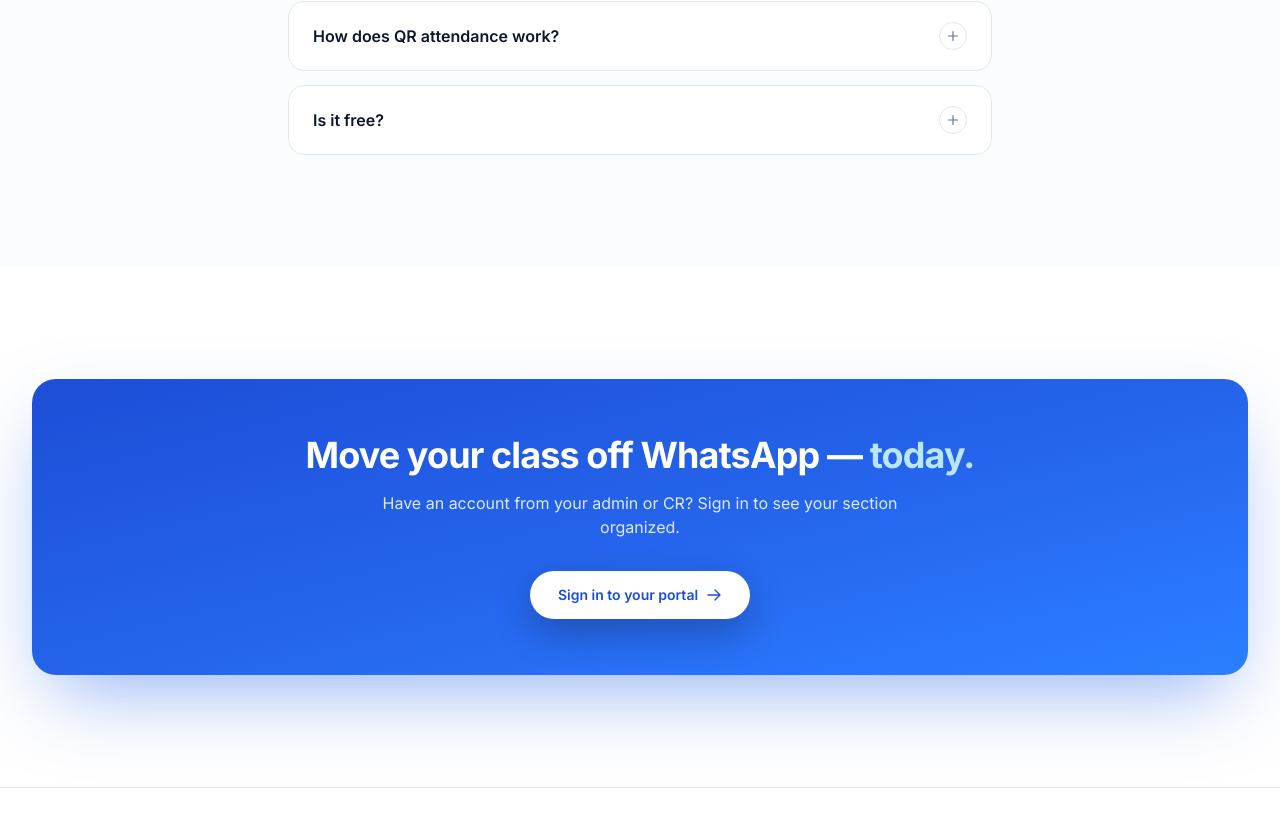
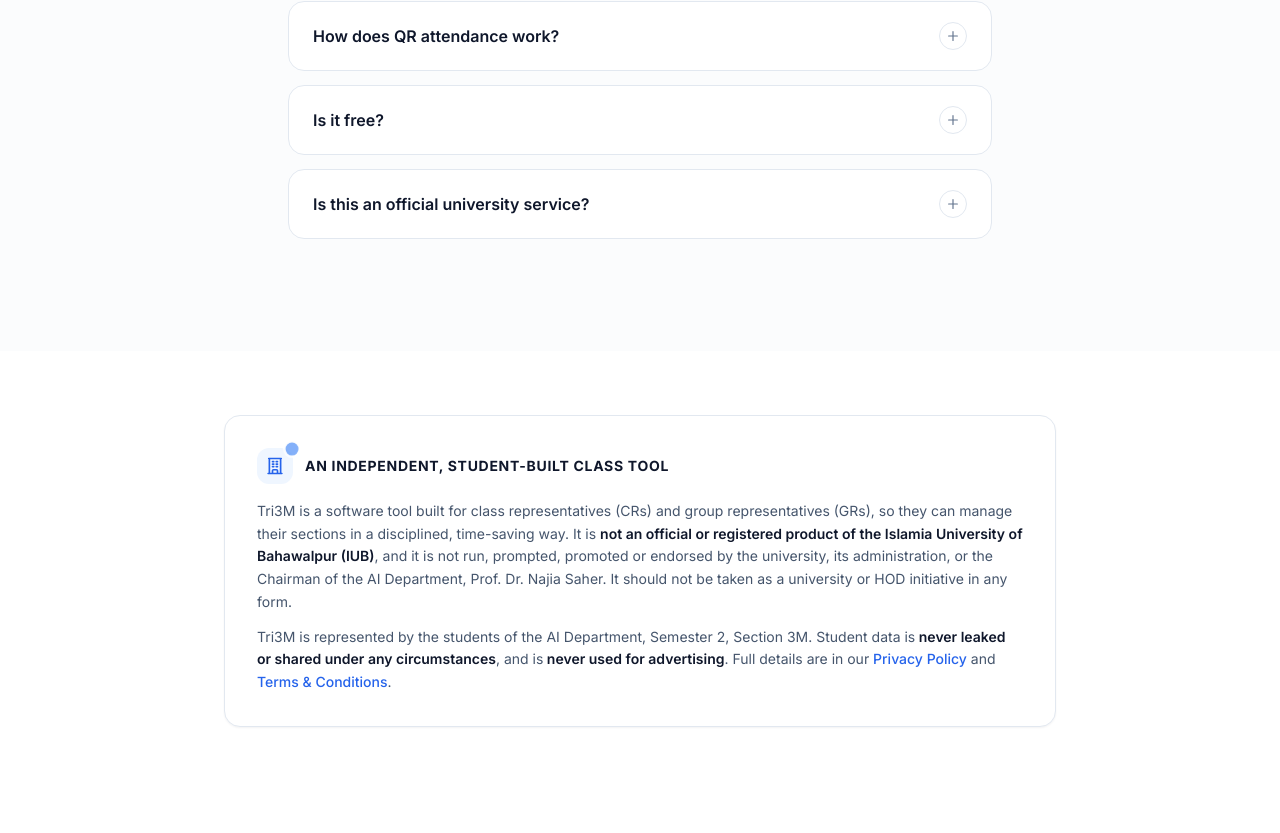
Before and after one commit to moid000/IUB-CR-, a React (Vite) app in the folder frontend/: page / in a window 1280 px wide. Shown: the part 5487-6320 px from the top of the page. Built offline with nearby package versions, Linux system fonts and the light colour scheme; no server answers.

Commit message:
Add independence, non-endorsement and data-trust notice to landing and legal pages

```diff
--- a/frontend/src/pages/Landing.jsx
+++ b/frontend/src/pages/Landing.jsx
@@ -746,6 +746,7 @@
   { q: 'Which files can be shared?', a: 'Virtually everything a class needs — PDF, Word, PowerPoint, Excel, images, archives and more, up to 10 MB per file, stored securely in the cloud.' },
   { q: 'How does QR attendance work?', a: 'Today, your CR opens a QR session and students check in from their portal. We are designing stronger checks against proxy attendance; that solution is not live yet.' },
   { q: 'Is it free?', a: 'Yes — completely free for your class. No ads, no upsells, no data selling.' },
+  { q: 'Is this an official university service?', a: 'No. Tri3M is an independent, student-built tool — not an official, registered product of the Islamia University of Bahawalpur, and not promoted or endorsed by the university, its administration, or the Chairman of the AI Department. It is represented by the students of the AI Department, Semester 2, Section 3M, purely to help CRs and GRs manage their sections efficiently. Student data is never leaked and never used for ads.' },
 ];
 
 function FaqItem({ q, a, open, onToggle }) {
@@ -784,6 +785,47 @@
             </Reveal>
           ))}
         </div>
+      </div>
+    </section>
+  );
+}
+
+/* ===================== INDEPENDENCE & TRUST ======================= *
+ *  Honest positioning: Tri3M is a student-built tool, not an official
+ *  university product. Student data is never leaked or monetized.
+ * */
+function TrustNotice() {
+  return (
+    <section aria-label="About Tri3M and your data" className="relative py-14 lg:py-16">
+      <div className="mx-auto w-full max-w-4xl px-4 sm:px-6 lg:px-8">
+        <Reveal>
+          <div className="landing-card rounded-2xl border border-slate-200 bg-white p-6 shadow-[0_1px_2px_rgb(16_24_40/0.05)] sm:p-8">
+            <div className="flex items-center gap-3">
+              <span className="relative grid size-9 place-items-center rounded-xl bg-primary-50 text-primary-600">
+                <IconBuilding className="size-5" />
+                <span className="animate-live-pulse absolute -right-1 -top-1 size-2.5 rounded-full bg-primary-500 ring-2 ring-white" aria-hidden="true" />
+              </span>
+              <h2 className="text-sm font-bold uppercase tracking-wider text-slate-900">An independent, student-built class tool</h2>
+            </div>
+            <div className="mt-4 space-y-3 text-sm leading-relaxed text-slate-600">
+              <p>
+                Tri3M is a software tool built for class representatives (CRs) and group representatives (GRs), so they can manage
+                their sections in a disciplined, time-saving way. It is <span className="font-semibold text-slate-900">not an official or registered
+                product of the Islamia University of Bahawalpur (IUB)</span>, and it is not run, prompted, promoted or endorsed by the
+                university, its administration, or the Chairman of the AI Department, Prof. Dr. Najia Saher. It should not be taken as a
+                university or HOD initiative in any form.
+              </p>
+              <p>
+                Tri3M is represented by the students of the AI Department, Semester&nbsp;2, Section&nbsp;3M. Student data is
+                <span className="font-semibold text-slate-900"> never leaked or shared under any circumstances</span>, and is
+                <span className="font-semibold text-slate-900"> never used for advertising</span>. Full details are in our{' '}
+                <Link to="/privacy" className="font-medium text-primary-600 transition-colors hover:text-primary-700">Privacy Policy</Link>
+                {' '}and{' '}
+                <Link to="/terms" className="font-medium text-primary-600 transition-colors hover:text-primary-700">Terms &amp; Conditions</Link>.
+              </p>
+            </div>
+          </div>
+        </Reveal>
       </div>
     </section>
   );
@@ -885,6 +927,7 @@
         <FileMarquee />
         <Roles />
         <Faq />
+        <TrustNotice />
         <FinalCta />
       </main>
       <Footer />
--- a/frontend/src/pages/Privacy.jsx
+++ b/frontend/src/pages/Privacy.jsx
@@ -9,13 +9,14 @@
  *  data selling.
  * ------------------------------------------------------------------ */
 
-const UPDATED = 'September 15, 2026';
+const UPDATED = 'September 24, 2026';
 
 const SECTIONS = [
   {
     h: '1. Who we are & scope',
     p: [
       'Tri3M ("the Service") is a class portal for student sections — organized by department, session and class. This policy explains what data the Service collects, why, and how it is handled.',
+      'Tri3M is an independent, student-built software. It is not an official or registered product of the Islamia University of Bahawalpur (IUB), and it is not run, prompted, promoted or endorsed by the university, its administration, or the Chairman of the AI Department, Prof. Dr. Najia Saher — it should not be taken as a university or HOD initiative in any form. Tri3M is represented by the students of the AI Department, Semester 2, Section 3M, and exists to help class representatives (CRs) and group representatives (GRs) manage their sections in a disciplined, time-saving way.',
     ],
   },
   {
@@ -31,6 +32,7 @@
     p: [
       'Data is used strictly to run your class portal: signing you in, showing you your section\u2019s content, delivering notifications, recording attendance, and publishing marks.',
       'We do not sell, rent, or share your personal data with advertisers or data brokers. There are no third-party trackers or advertising pixels in the Service.',
+      'Student data is never leaked or shared with any third party under any circumstances, is never used to show or target advertising of any kind, and is never traded for any commercial purpose. The Service has no advertising business — it exists only to run your class portal.',
     ],
   },
   {
--- a/frontend/src/pages/Terms.jsx
+++ b/frontend/src/pages/Terms.jsx
@@ -6,7 +6,7 @@
  *  Terms & Conditions — public legal page, white premium style.
  * ------------------------------------------------------------------ */
 
-const UPDATED = 'September 15, 2026';
+const UPDATED = 'September 24, 2026';
 
 const SECTIONS = [
   {
@@ -14,6 +14,8 @@
     p: [
       'By accessing or using Tri3M ("the Service"), you agree to be bound by these Terms & Conditions. If you do not agree, please do not use the Service.',
       'The Service is provided for student class sections and is operated on behalf of the section admin and class representative (CR).',
+      'Tri3M is built for class representatives (CRs) and group representatives (GRs), so they can manage their sections in a disciplined, time-saving way.',
+      'Tri3M is an independent, student-built software. It is not an official or registered product of the Islamia University of Bahawalpur (IUB), and it is not run, prompted, promoted or endorsed by the university, its administration, or the Chairman of the AI Department, Prof. Dr. Najia Saher — it should not be taken as a university or HOD initiative in any form. Tri3M is represented by the students of the AI Department, Semester 2, Section 3M, and exists to help class representatives (CRs) and group representatives (GRs) manage their sections in a disciplined, time-saving way.',
     ],
   },
   {
@@ -47,6 +49,8 @@
     h: '6. Disclaimer & limitation of liability',
     p: [
       'The Service is provided "as is" without warranties of any kind. We are not liable for academic consequences of missed announcements or deadlines, loss of uploaded content, or any indirect or incidental damages arising from use of the Service.',
+      'Tri3M is not affiliated with, sponsored by, or endorsed by the Islamia University of Bahawalpur. The university, its administration, and the Chairman of the AI Department (Prof. Dr. Najia Saher) neither operate nor promote this Service, and it must not be presented as an official university initiative. The students of the AI Department, Semester 2, Section 3M, represent Tri3M and are solely responsible for its operation.',
+      'Student data handled by the Service is never leaked or used for advertising in any form; this commitment is binding regardless of any other clause in these terms.',
       'Your CR and section admin are the authoritative source for official academic information.',
     ],
   },
```
